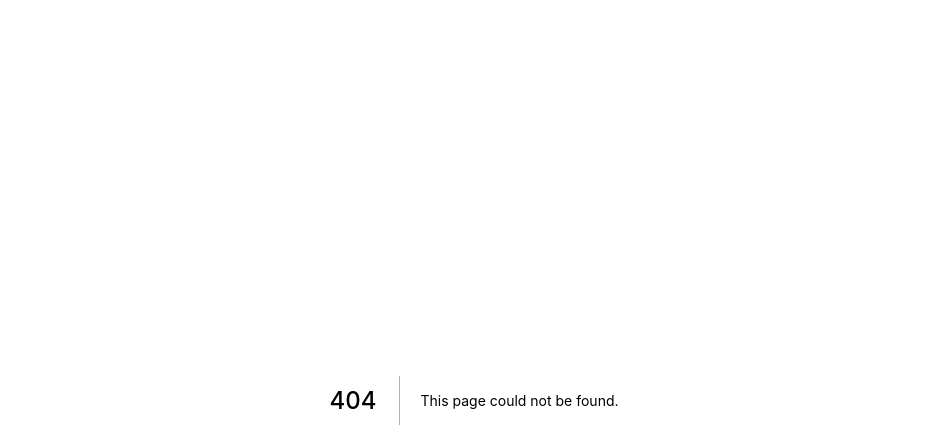
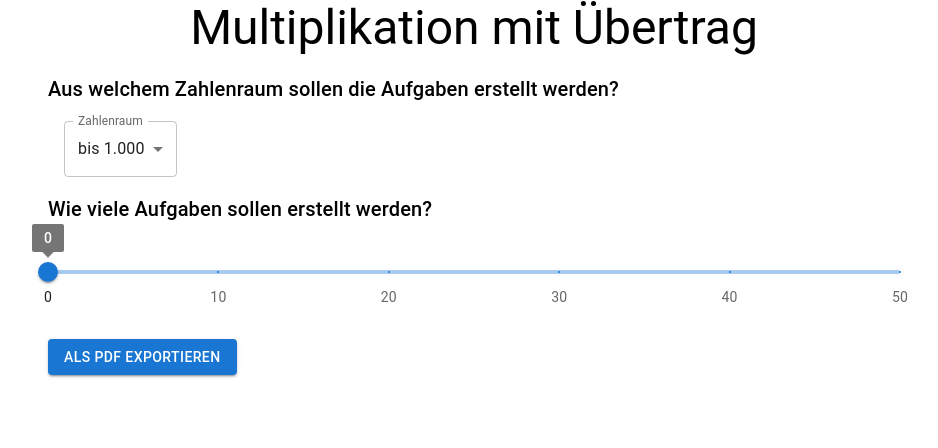
Before and after one commit to jarodev/mathJR, a Next.js app: page /apps/ac-addition_mid in a window 1280 px wide. Before the commit this address had no page. Shown: the top 448 px of the page, without its empty margins (166-1104 px from the left). Built offline with nearby package versions, Linux system fonts and the light colour scheme.

Commit message:
added app addition_mid

```diff
--- /dev/null
+++ b/apps/ac-addition_mid/ac_exportToPdf.js
@@ -0,0 +1,128 @@
+import { jsPDF } from 'jspdf';
+import {
+	COLUMN_WIDTH,
+	FIELD_SIZE,
+	LINE_HEIGHT,
+	simpleGrid,
+	writeStringIntoSquares,
+} from '../../components/export/export_helper';
+
+export function ac_exportToPdf(props) {
+	const doc = jsPDF();
+	doc.setFontSize(24);
+	doc.text(55, 25, 'Addieren ohne Übertrag');
+
+	doc.setFontSize(12);
+
+	const START_POS = {
+		x: 25,
+		y: 40,
+	};
+
+	for (let i = 0; i < props.length; i++) {
+		const j = i % 18;
+		if (j === 0 && i > 0) {
+			doc.addPage();
+		}
+
+		switch (i % 3) {
+			case 0:
+				simpleGrid(
+					doc,
+					START_POS.x,
+					START_POS.y + Math.floor(j / 3) * LINE_HEIGHT,
+					5,
+					8
+				);
+
+				writeStringIntoSquares(
+					doc,
+					START_POS.x,
+					START_POS.y + Math.floor(j / 3) * LINE_HEIGHT,
+					8,
+					props[i].summand1.toString()
+				);
+				writeStringIntoSquares(
+					doc,
+					START_POS.x,
+					START_POS.y + Math.floor(j / 3) * LINE_HEIGHT + 5,
+					8,
+					props[i].summand2.toString()
+				);
+
+				doc.text(
+					START_POS.x + 1,
+					START_POS.y + Math.floor(j / 3) * LINE_HEIGHT + 3 * FIELD_SIZE - 1,
+					'+'
+				);
+
+				break;
+
+			case 1:
+				simpleGrid(
+					doc,
+					START_POS.x + COLUMN_WIDTH,
+					START_POS.y + Math.floor(j / 3) * LINE_HEIGHT,
+					5,
+					8
+				);
+				writeStringIntoSquares(
+					doc,
+					START_POS.x + COLUMN_WIDTH,
+					START_POS.y + Math.floor(j / 3) * LINE_HEIGHT,
+					8,
+					props[i].summand1.toString()
+				);
+				writeStringIntoSquares(
+					doc,
+					START_POS.x + COLUMN_WIDTH,
+					START_POS.y + Math.floor(j / 3) * LINE_HEIGHT + 5,
+					8,
+					props[i].summand2.toString()
+				);
+
+				doc.text(
+					START_POS.x + COLUMN_WIDTH + 1,
+					START_POS.y + Math.floor(j / 3) * LINE_HEIGHT + 3 * FIELD_SIZE - 1,
+					'+'
+				);
+				break;
+
+			case 2:
+				simpleGrid(
+					doc,
+					START_POS.x + 2 * COLUMN_WIDTH,
+					START_POS.y + Math.floor(j / 3) * LINE_HEIGHT,
+					5,
+					8
+				);
+				writeStringIntoSquares(
+					doc,
+					START_POS.x + 2 * COLUMN_WIDTH,
+					START_POS.y + Math.floor(j / 3) * LINE_HEIGHT,
+					8,
+					props[i].summand1.toString()
+				);
+				writeStringIntoSquares(
+					doc,
+					START_POS.x + 2 * COLUMN_WIDTH,
+					START_POS.y + Math.floor(j / 3) * LINE_HEIGHT + 5,
+					8,
+					props[i].summand2.toString()
+				);
+
+				doc.text(
+					START_POS.x + 2 * COLUMN_WIDTH + 1,
+					START_POS.y + Math.floor(j / 3) * LINE_HEIGHT + 3 * FIELD_SIZE - 1,
+					'+'
+				);
+				break;
+
+			default:
+				break;
+		}
+	}
+
+	doc.save('EasyAddition.pdf');
+	return <iframe src={doc} />;
+}
--- /dev/null
+++ b/apps/ac-addition_mid/addition_mid.js
@@ -0,0 +1,86 @@
+import * as React from 'react';
+import Head from 'next/head';
+import Container from '@mui/material/Container';
+import Typography from '@mui/material/Typography';
+import {
+	FormControl,
+	InputLabel,
+	MenuItem,
+	Select,
+	Slider,
+} from '@mui/material';
+import AdditionTasks from './tasks';
+
+export default function AdditionMid() {
+	const [numberOfTasks, setNumberOfTasks] = React.useState(0);
+	const [maxNumber, setMaxNumber] = React.useState(1000);
+
+	return (
+		<div>
+			<Head>
+				<title>MathJR - Addition ohne Übertrag</title>
+			</Head>
+			<Container maxWidth="md">
+				<Typography
+					variant="h3"
+					component="div"
+					gutterBottom
+					style={{ textAlign: 'center' }}
+				>
+					Multiplikation mit Übertrag
+				</Typography>
+			</Container>
+
+			<Container maxWidth="md">
+				<Typography variant="h6" gutterBottom component="div">
+					Aus welchem Zahlenraum sollen die Aufgaben erstellt werden?
+				</Typography>
+				<div style={{ margin: '1em' }}>
+					<FormControl component="maxNumber">
+						<InputLabel id="maxNumberLabel">Zahlenraum</InputLabel>
+						<Select
+							labelId="maxNumberLabel"
+							id="maxNumber"
+							label="Zahlenraum"
+							onChange={(e) => setMaxNumber(parseInt(e.target.value))}
+							value={maxNumber}
+						>
+							<MenuItem value={1000}>bis 1.000</MenuItem>
+							<MenuItem value={10000}>bis 10.000</MenuItem>
+							<MenuItem value={100000}>bis 100.000</MenuItem>
+							<MenuItem value={1000000}>bis 1.000.000</MenuItem>
+						</Select>
+					</FormControl>
+				</div>
+			</Container>
+
+			<Container maxWidth="md">
+				<Typography variant="h6" gutterBottom component="div">
+					Wie viele Aufgaben sollen erstellt werden?
+				</Typography>
+				<div style={{ marginTop: '2em' }}>
+					<Slider
+						aria-label="Anzahl Aufgabe"
+						value={numberOfTasks}
+						onChange={(_, value) => setNumberOfTasks(value)}
+						min={0}
+						max={50}
+						valueLabelDisplay="on"
+						marks={[
+							{ value: 0, label: '0' },
+							{ value: 10, label: '10' },
+							{ value: 20, label: '20' },
+							{ value: 30, label: '30' },
+							{ value: 40, label: '40' },
+							{ value: 50, label: '50' },
+						]}
+					/>
+				</div>
+			</Container>
+
+			<Container maxWidth="md">
+				<AdditionTasks maxNumber={maxNumber} numberOfTasks={numberOfTasks} />
+			</Container>
+		</div>
+	);
+}
--- /dev/null
+++ b/apps/ac-addition_mid/tasks.js
@@ -0,0 +1,40 @@
+import { getRandomInt } from '../../common/random';
+import Typography from '@mui/material/Typography';
+import { Button } from '@mui/material';
+import { ac_exportToPdf } from './ac_exportToPdf';
+
+export default function AdditionTasks(props) {
+	const tasks = [];
+	for (let i = 0; i < props.numberOfTasks; i++) {
+		const summand1 = getRandomInt(props.maxNumber).toString();
+		let summand2 = [];
+		for (let char in summand1) {
+			summand2.push(getRandomInt(10).toString());
+		}
+		const summand = {
+			summand1: parseInt(summand1),
+			summand2: parseInt(summand2.join('')),
+		};
+		tasks.push(summand);
+	}
+
+	return (
+		<div>
+			<Button
+				variant="contained"
+				onClick={() => ac_exportToPdf(tasks)}
+				style={{ marginBlock: '2em' }}
+			>
+				als pdf exportieren
+			</Button>
+
+			{tasks.map((t) => {
+				return (
+					<Typography key={`${t.summand1}+${t.summand2}`}>
+						{t.summand1} + {t.summand2} =
+					</Typography>
+				);
+			})}
+		</div>
+	);
+}
--- /dev/null
+++ b/pages/apps/ac-addition_mid/index.js
@@ -0,0 +1,5 @@
+import AdditionMid from '../../../apps/ac-addition_mid/addition_mid';
+
+export default function AppAdditionEasy() {
+	return <AdditionMid />;
+}
```
Also changed, not shown: pages/mainpage/index.js (+13 -0 lines).
